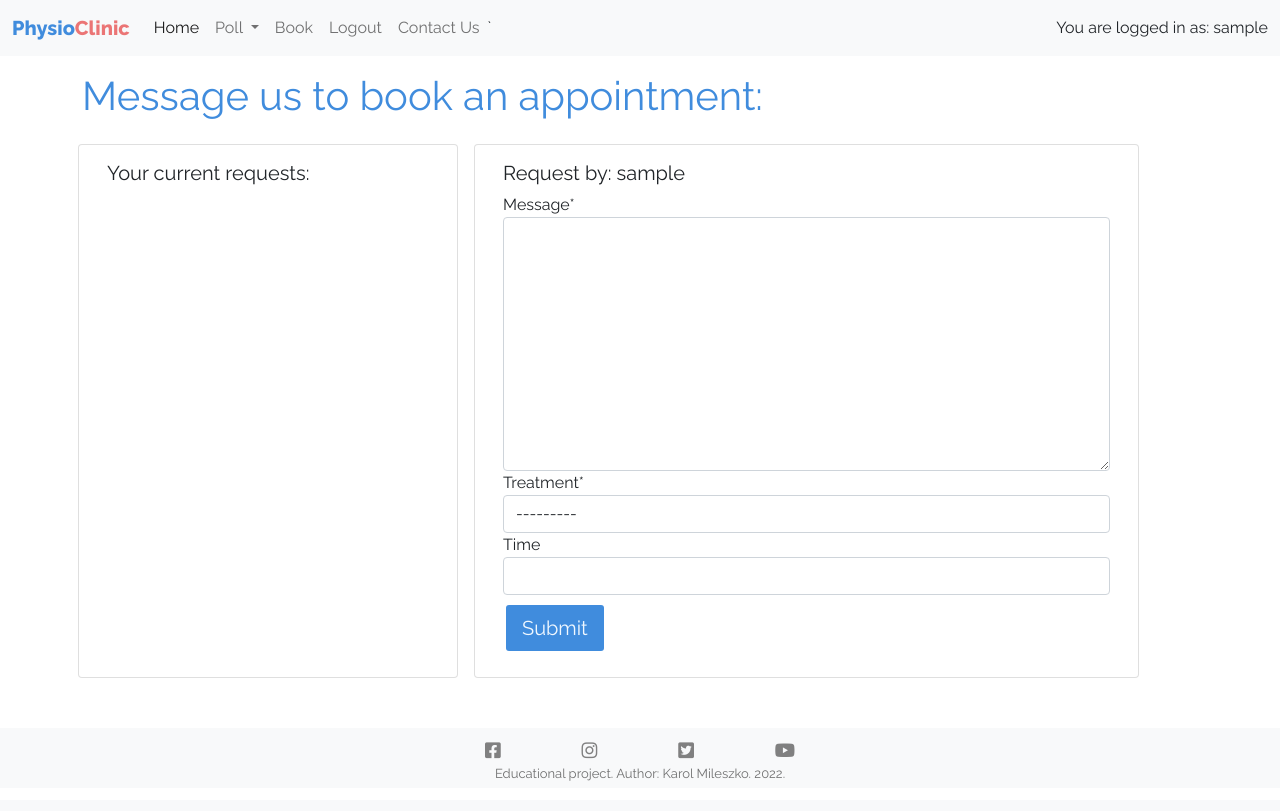
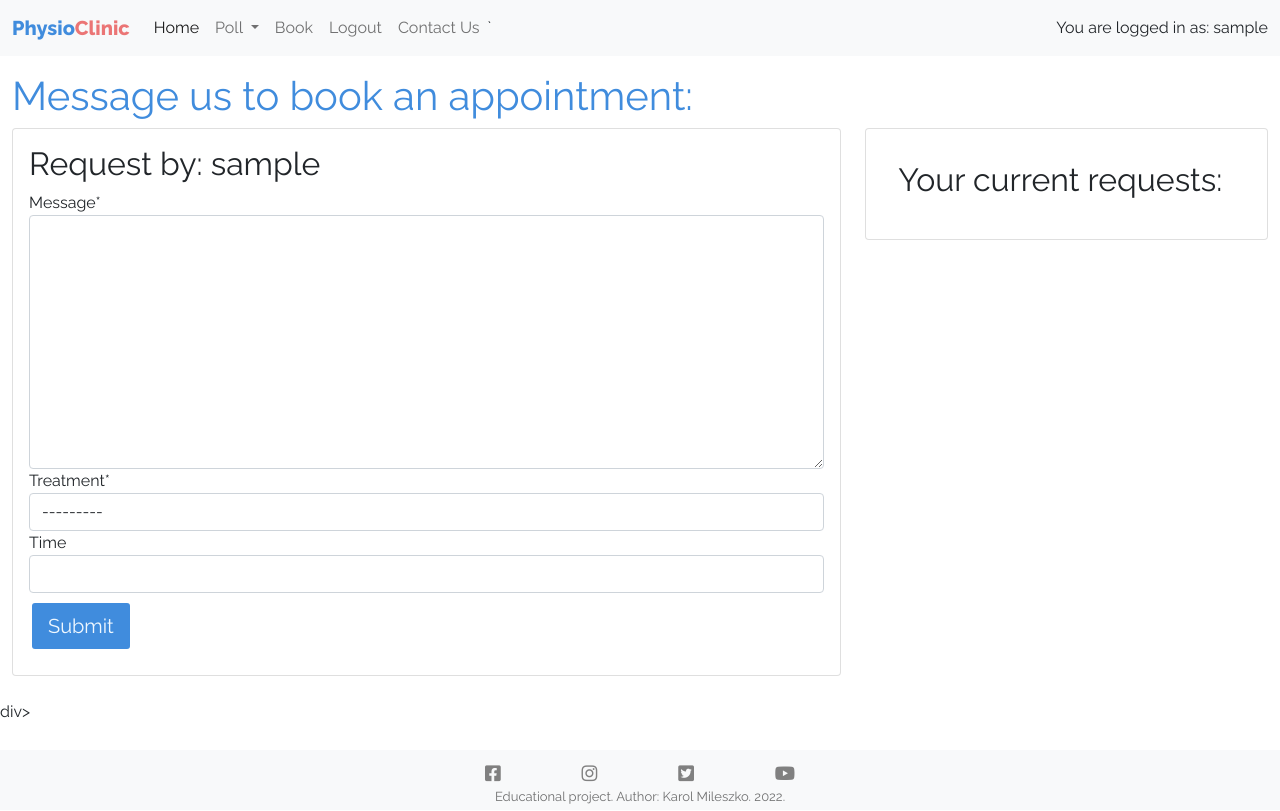
Before and after one commit to KarMiles/physio-clinic, a Django app: page /booking/booking in a window 1280 px wide. Before the commit the page ends 781 px from the top, so only its background shows below. Run offline with Django 3.2, Linux system fonts and the light colour scheme; the visitor is signed in with stand-in values (Sample User, id 1); data that the repository does not hold is empty; some libraries are stand-ins or nearby versions.

Commit message:
Synchronize page layouts of booking and contact pages

```diff
--- a/templates/booking.html
+++ b/templates/booking.html
@@ -6,21 +6,39 @@
 
 {% block content %}
 
-<div class="container">
+<div class="container-fluid mt-3">
+    <div class="row">
 
     {% if user.is_authenticated %}
 
-        <h1 class="mt-3">Message us to book an appointment:</h1>
+        <h1>Message us to book an appointment:</h1>
 
-        <!-- Bookings -->
-        <div class="row mx-n2">
-            <div class="col-md-4 card mb-4 mt-3 mx-2">
+        <!-- New booking request form -->
+        <div class="col-md-8">
+            <div class="card mb-4">
+                <div class="card-body">
 
-                <!-- Displaying current bookings -->
+                        <h2 class="card-title">Request by: {{ user.username }}</h2>
+                        <form method="post">
+                            {{ booking_form | crispy }}
+                            {% csrf_token %}
+                            <button type="submit" class="btn btn-signup btn-lg">Submit</button>
+                        </form>
+
+                </div>
+            </div>
+        </div>
+
+
+        <!-- Current bookings -->
+        <div class="col-md-4">
+            <div class="card mb-4">
+                <div class="card-body">
 
                         <div class="card-body">
-                    <h5 class="card-title">Your current requests:</h5>
+                            <h2 class="card-title">Your current requests:</h2>
                             {% for booking in bookings %}
+                            <hr class="border-1">
                             <div>
                                 <h4 class="font-weight-bold mt-3">
                                     {{ booking.treatment }}
@@ -40,28 +58,17 @@
                                     Prefered time: {{ booking.time }}
                                 </p>
                             </div>
-                    <hr class="border-1">
+
                             {% endfor %}
                         </div>
-
-            </div>
-
-            <!-- New booking request form -->
-            <div class="col-md-7 card mb-4 mt-3 mx-2 align-self-end">
-                <div class="card-body">
-                    <h5 class="card-title">Request by: {{ user.username }}</h5>
-                    <form method="post">
-                        {{ booking_form | crispy }}
-                        {% csrf_token %}
-                        <button type="submit" class="btn btn-signup btn-lg">Submit</button>
-                    </form>
                 </div>
             </div>
-
         </div>
 
     {% endif %}
 
     </div>
 
+</div>div>
+
 {% endblock %}
--- a/templates/django_contact_form/contact_form.html
+++ b/templates/django_contact_form/contact_form.html
@@ -9,13 +9,14 @@
 
 <div class="container-fluid mt-3">
   <div class="row">
+    <h1>{% trans "Drop us a letter!" %}</h1>
 
     <!-- Column with contact form -->
     <div class="col-md-8">
       <div class="card mb-4">
         <div class="card-body">
           <div class="image-container">
-            <h1>{% trans "Drop us a letter!" %}</h1>
+            <h2>{% trans "Your message:" %}</h2>
             <hr/>
           </div>
           <div>
```
Lines whose indentation alone changed are shown as unchanged.
